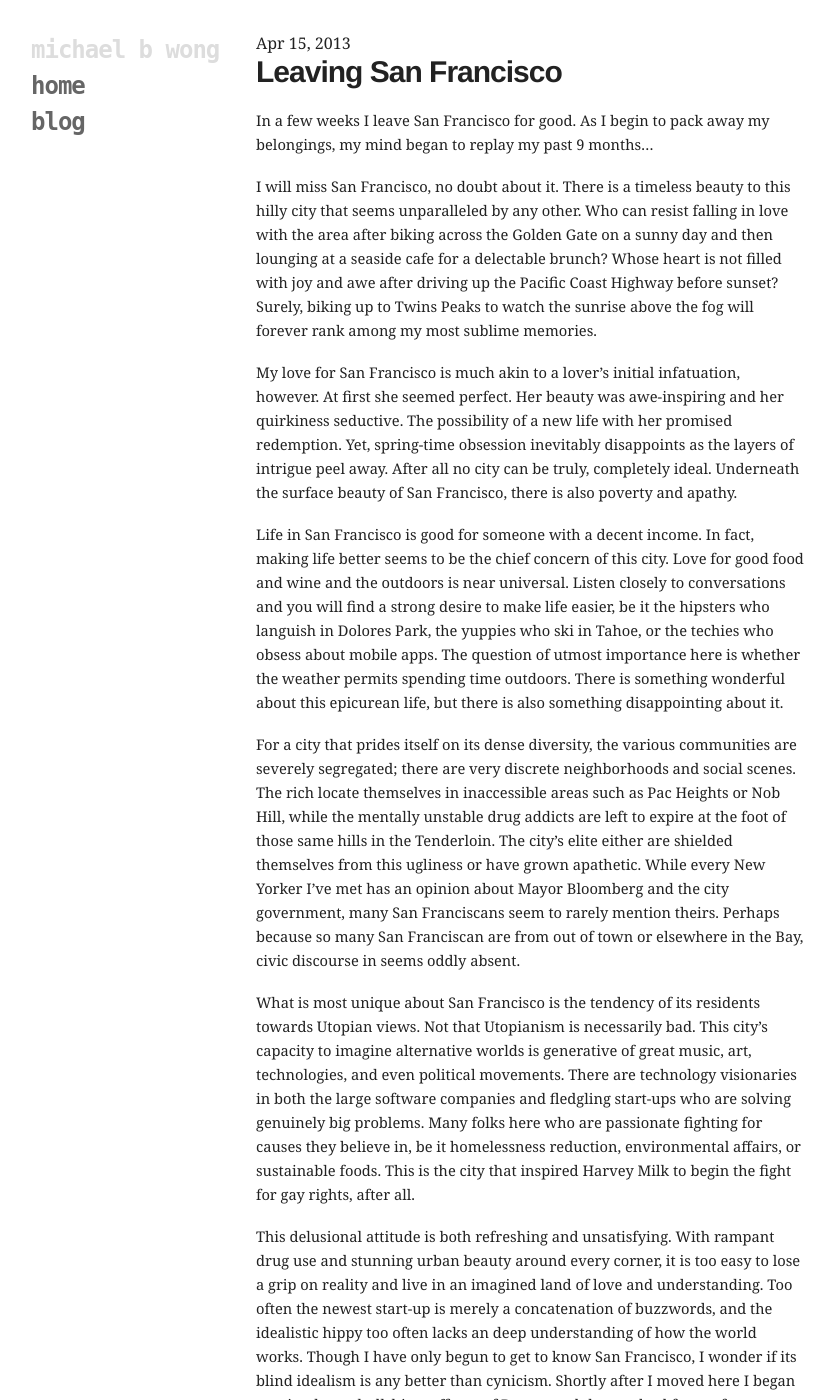
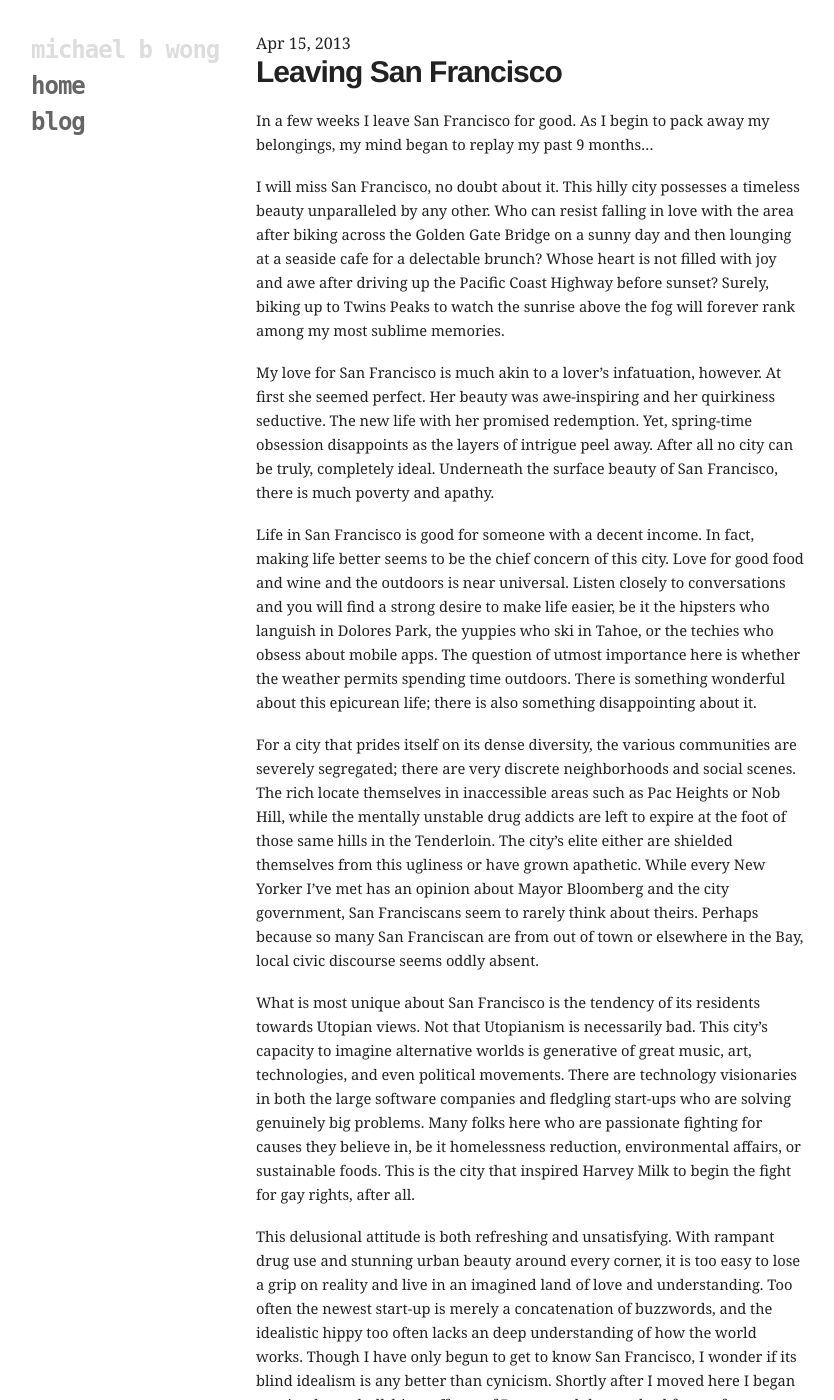
Before and after one commit to mbwong/mbwong.github.com, a Jekyll site: the page built from _posts/2013-04-15-leaving-san-francisco.md, in a window 1280 px wide and 1400 px high. Shown: the whole window, without its empty margins (94-928 px from the left). Built offline with Jekyll 4.4.1, drawn with Linux system fonts in a browser that asks for light colours; some of the changed text lies outside the part shown.

Commit message:
Update 2013-04-15-leaving-san-francisco.md

```diff
--- a/_posts/2013-04-15-leaving-san-francisco.md
+++ b/_posts/2013-04-15-leaving-san-francisco.md
@@ -8,13 +8,13 @@ layout: post
 
 In a few weeks I leave San Francisco for good. As I begin to pack away my belongings, my mind began to replay my past 9 months...
 
-I will miss San Francisco, no doubt about it. There is a timeless beauty to this hilly city that seems unparalleled by any other. Who can resist falling in love with the area after biking across the Golden Gate on a sunny day and then lounging at a seaside cafe for a delectable brunch? Whose heart is not filled with joy and awe after driving up the Pacific Coast Highway before sunset? Surely, biking up to Twins Peaks to watch the sunrise above the fog will forever rank among my most sublime memories.
+I will miss San Francisco, no doubt about it. This hilly city possesses a timeless beauty unparalleled by any other. Who can resist falling in love with the area after biking across the Golden Gate Bridge on a sunny day and then lounging at a seaside cafe for a delectable brunch? Whose heart is not filled with joy and awe after driving up the Pacific Coast Highway before sunset? Surely, biking up to Twins Peaks to watch the sunrise above the fog will forever rank among my most sublime memories.
 
-My love for San Francisco is much akin to a lover's initial infatuation, however. At first she seemed perfect. Her beauty was awe-inspiring and her quirkiness seductive. The possibility of a new life with her promised redemption. Yet, spring-time obsession inevitably disappoints as the layers of intrigue peel away. After all no city can be truly, completely ideal. Underneath the surface beauty of San Francisco, there is also poverty and apathy.
+My love for San Francisco is much akin to a lover's infatuation, however. At first she seemed perfect. Her beauty was awe-inspiring and her quirkiness seductive. The new life with her promised redemption. Yet, spring-time obsession disappoints as the layers of intrigue peel away. After all no city can be truly, completely ideal. Underneath the surface beauty of San Francisco, there is much poverty and apathy.
 
-Life in San Francisco is good for someone with a decent income. In fact, making life better seems to be the chief concern of this city. Love for good food and wine and the outdoors is near universal. Listen closely to conversations and you will find a strong desire to make life easier, be it the hipsters who languish in Dolores Park, the yuppies who ski in Tahoe, or the techies who obsess about mobile apps. The question of utmost importance here is whether the weather permits spending time outdoors. There is something wonderful about this epicurean life, but there is also something disappointing about it.
+Life in San Francisco is good for someone with a decent income. In fact, making life better seems to be the chief concern of this city. Love for good food and wine and the outdoors is near universal. Listen closely to conversations and you will find a strong desire to make life easier, be it the hipsters who languish in Dolores Park, the yuppies who ski in Tahoe, or the techies who obsess about mobile apps. The question of utmost importance here is whether the weather permits spending time outdoors. There is something wonderful about this epicurean life; there is also something disappointing about it.
 
-For a city that prides itself on its dense diversity, the various communities are severely segregated; there are very discrete neighborhoods and social scenes. The rich locate themselves in inaccessible areas such as Pac Heights or Nob Hill, while the mentally unstable drug addicts are left to expire at the foot of those same hills in the Tenderloin. The city's elite either are shielded themselves from this ugliness or have grown apathetic. While every New Yorker I've met has an opinion about Mayor Bloomberg and the city government, many San Franciscans seem to rarely mention theirs. Perhaps because so many San Franciscan are from out of town or elsewhere in the Bay, civic discourse in seems oddly absent.
+For a city that prides itself on its dense diversity, the various communities are severely segregated; there are very discrete neighborhoods and social scenes. The rich locate themselves in inaccessible areas such as Pac Heights or Nob Hill, while the mentally unstable drug addicts are left to expire at the foot of those same hills in the Tenderloin. The city's elite either are shielded themselves from this ugliness or have grown apathetic. While every New Yorker I've met has an opinion about Mayor Bloomberg and the city government, San Franciscans seem to rarely think about theirs. Perhaps because so many San Franciscan are from out of town or elsewhere in the Bay, local civic discourse seems oddly absent.
 
 What is most unique about San Francisco is the tendency of its residents towards Utopian views. Not that Utopianism is necessarily bad. This city's capacity to imagine alternative worlds is generative of great music, art, technologies, and even political movements. There are technology visionaries in both the large software companies and fledgling start-ups who are solving genuinely big problems. Many folks here who are passionate fighting for causes they believe in, be it homelessness reduction, environmental affairs, or sustainable foods. This is the city that inspired Harvey Milk to begin the fight for gay rights, after all.
 
```
Also changed, not shown: other parts of _posts/2013-04-15-leaving-san-francisco.md (+1 -1 lines).
